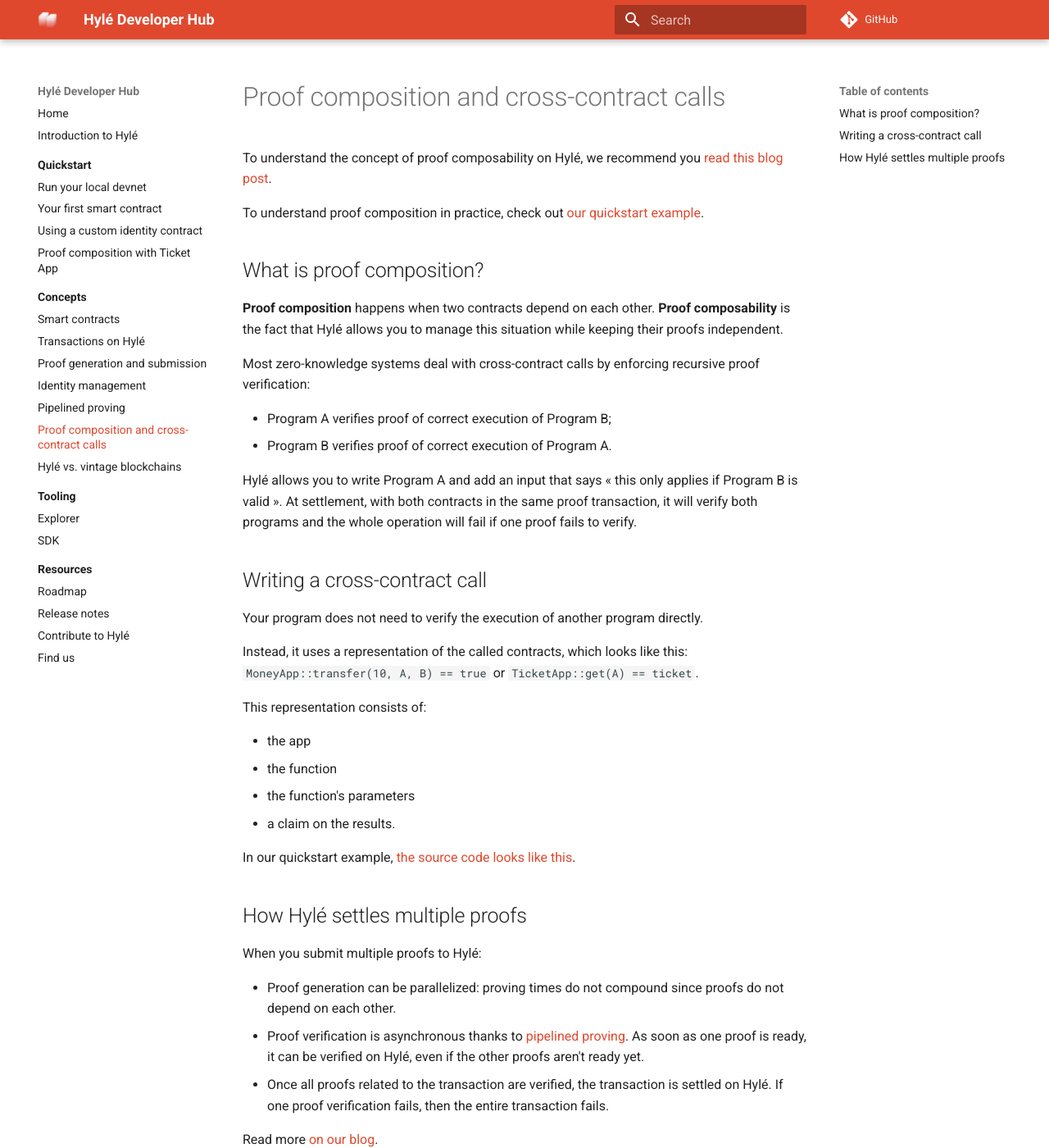
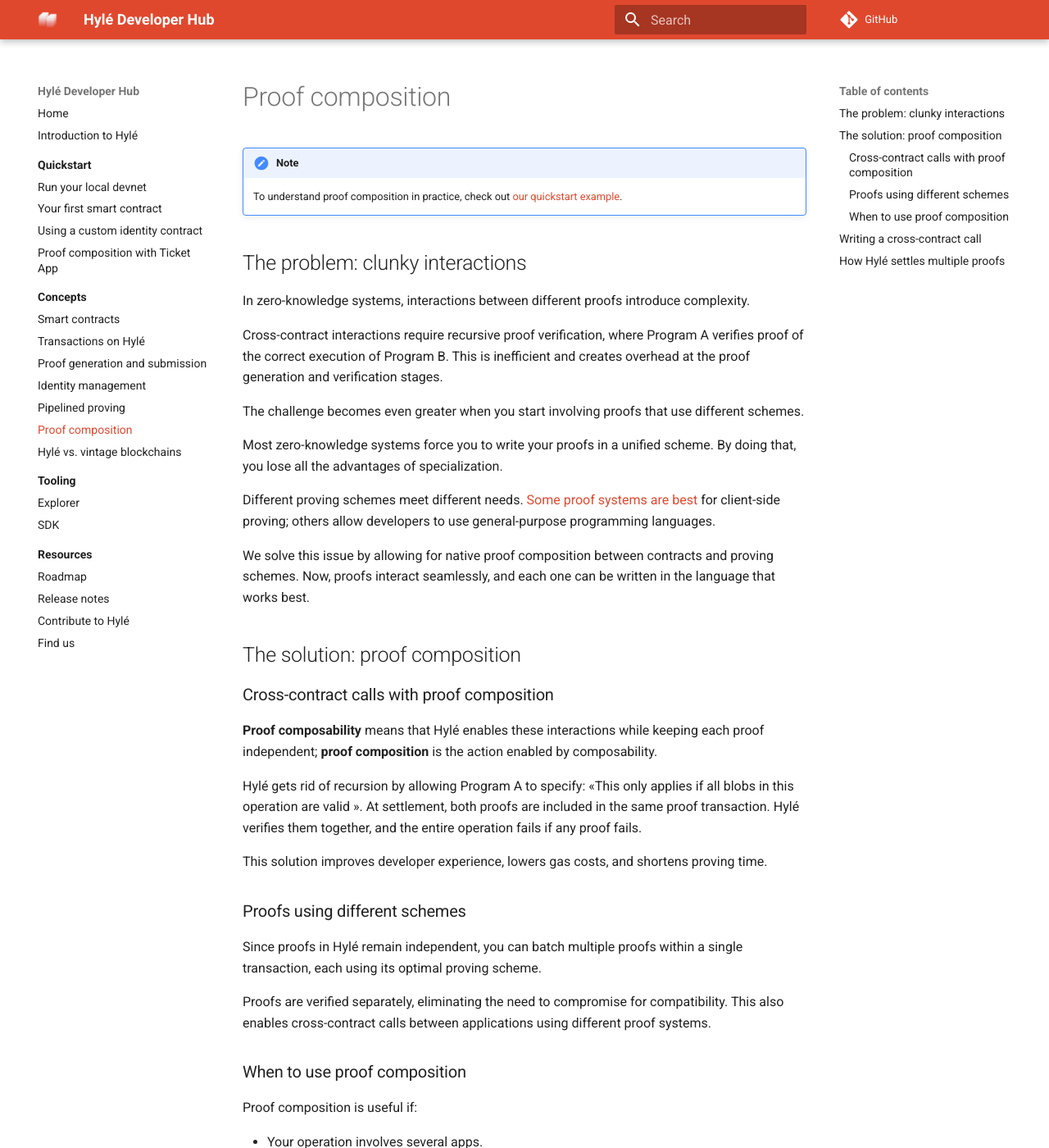
Before and after one commit to Hyle-org/devhub-hyle, an MkDocs documentation site: the page built from docs/concepts/proof-composability.md, in a window 1280 px wide and 1400 px high. Shown: the whole window at 82% size. Built offline with MkDocs 1.6.1 and Material for MkDocs 9.7.7, drawn with Linux system fonts in a browser that asks for light colours; comment, search, counter and statistics services are not loaded; some of the changed text lies outside the part shown.

Commit message:
Proof-composition (#61)
* diagrams

* proof composability rewrite

````diff
--- a/docs/concepts/proof-composability.md
+++ b/docs/concepts/proof-composability.md
@@ -1,41 +1,76 @@
-# Proof composition and cross-contract calls
+# Proof composition
 
-To understand the concept of proof composability on Hylé, we recommend you [read this blog post](https://blog.hyle.eu/proof-composability-on-hyle/).
+!!! note
+    To understand proof composition in practice, check out [our quickstart example](..//quickstart/proof-composition.md).
 
-To understand proof composition in practice, check out [our quickstart example](..//quickstart/proof-composition.md).
+## The problem: clunky interactions
 
-## What is proof composition?
+In zero-knowledge systems, interactions between different proofs introduce complexity.
 
-**Proof composition** happens when two contracts depend on each other. **Proof composability** is the fact that Hylé allows you to manage this situation while keeping their proofs independent.
+Cross-contract interactions require recursive proof verification, where Program A verifies proof of the correct execution of Program B. This is inefficient and creates overhead at the proof generation and verification stages.
 
-Most zero-knowledge systems deal with cross-contract calls by enforcing recursive proof verification:
+The challenge becomes even greater when you start involving proofs that use different schemes.
 
-- Program A verifies proof of correct execution of Program B;
-- Program B verifies proof of correct execution of Program A.
+Most zero-knowledge systems force you to write your proofs in a unified scheme. By doing that, you lose all the advantages of specialization.
 
-Hylé allows you to write Program A and add an input that says « this only applies if Program B is valid ». At settlement, with both contracts in the same proof transaction, it will verify both programs and the whole operation will fail if one proof fails to verify.
+Different proving schemes meet different needs. [Some proof systems are best](./proof-generation.md) for client-side proving; others allow developers to use general-purpose programming languages.
+
+We solve this issue by allowing for native proof composition between contracts and proving schemes. Now, proofs interact seamlessly, and each one can be written in the language that works best.
+
+## The solution: proof composition
+
+### Cross-contract calls with proof composition
+
+**Proof composability** means that Hylé enables these interactions while keeping each proof independent; **proof composition** is the action enabled by composability.
+
+Hylé gets rid of recursion by allowing Program A to specify: «This only applies if all blobs in this operation are valid ». At settlement, both proofs are included in the same proof transaction. Hylé verifies them together, and the entire operation fails if any proof fails.
+
+This solution improves developer experience, lowers gas costs, and shortens proving time.
+
+### Proofs using different schemes
+
+Since proofs in Hylé remain independent, you can batch multiple proofs within a single transaction, each using its optimal proving scheme.
+
+Proofs are verified separately, eliminating the need to compromise for compatibility. This also enables cross-contract calls between applications using different proof systems.
+
+### When to use proof composition
+
+Proof composition is useful if:
+
+- Your operation involves several apps.
+- Your operation involves several proofs written in different languages.
+- Your operation involves very different actions and has different optimal languages: you can now afford to use them.
+
+It has no effect if your operation's entire logic is in one single proof.
 
 ## Writing a cross-contract call
 
-Your program does not need to verify the execution of another program directly.
+Your program doesn't need to verify another program’s execution directly. Instead, it references the external contract using a structured claim, such as:
 
-Instead, it uses a representation of the called contracts, which looks like this: `MoneyApp::transfer(10, A, B) == true` or `TicketApp::get(A) == ticket`.
+```md
+MoneyApp::transfer(10, A, B) == true
+TicketApp::get(A) == ticket
+```
 
-This representation consists of:
+![An example of a blob with two transactions. For App A, the function called is get for a parameter A, and leads to a ticket. For App B, the function is a transfer of 10 from A to B and has the result true.](../assets/img/proof-composition-blob.jpg)
 
-- the app
-- the function
-- the function's parameters
-- a claim on the results.
+Each claim consists of:
+
+- The application (MoneyApp, TicketApp)
+- The function being called (transfer, get)
+- The parameters used
+- A result assertion (== true, == ticket)
 
 In our quickstart example, [the source code looks like this](https://github.com/Hyle-org/examples/blob/492501ebe6caad8a0fbe3f286f0f51f0ddca537c/ticket-app/contract/src/lib.rs#L44-L66).
 
 ## How Hylé settles multiple proofs
 
-When you submit multiple proofs to Hylé:
+![A ticket purchase process with four key steps. First, a user requests a ticket through the TicketApp, which in turn requests a transaction blob from MoneyApp. The blob includes the transfer details and is sent back to TicketApp for verification. Second, the TicketApp composes a transaction by combining its own blob and the MoneyApp blob, detailing the operation's validity. Third, the composed transaction is sent to Hylé for verification, where the state transition and assertions are confirmed. Finally, after verification, the user pays $10 and receives their ticket.](../assets/img/proof-composition-flow.jpg)
 
-- Proof generation can be parallelized: proving times do not compound since proofs do not depend on each other.
-- Proof verification is asynchronous thanks to [pipelined proving](./pipelined-proving.md). As soon as one proof is ready, it can be verified on Hylé, even if the other proofs aren't ready yet.
-- Once all proofs related to the transaction are verified, the transaction is settled on Hylé. If one proof verification fails, then the entire transaction fails.
+When you submit multiple proofs to Hylé, proof generation can be parallelized.
 
-Read more [on our blog](https://blog.hyle.eu/proof-composability-on-hyle/).
+Thanks to [pipelined proving](./pipelined-proving.md), proof verification is asynchronous. Proving times do not compound since proofs do not depend on each other, allowing proof generation to be parallelized.
+
+As soon as one proof is ready, it can be verified on Hylé, even if the other proofs aren't ready yet.
+
+Once all proofs related to the transaction are verified, the transaction is settled on Hylé. If one proof verification fails, then the entire transaction fails. If a proof times out, the transaction fails when the timeout occurs.
````
Also changed, not shown: docs/assets/img/proof-composition-blob.jpg (added), docs/assets/img/proof-composition-flow.jpg (added).
